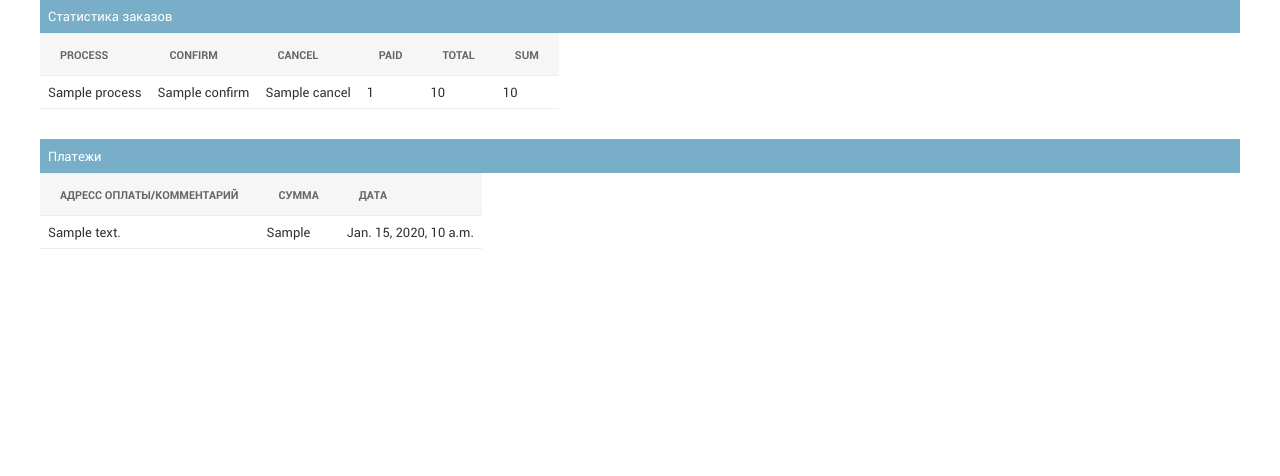
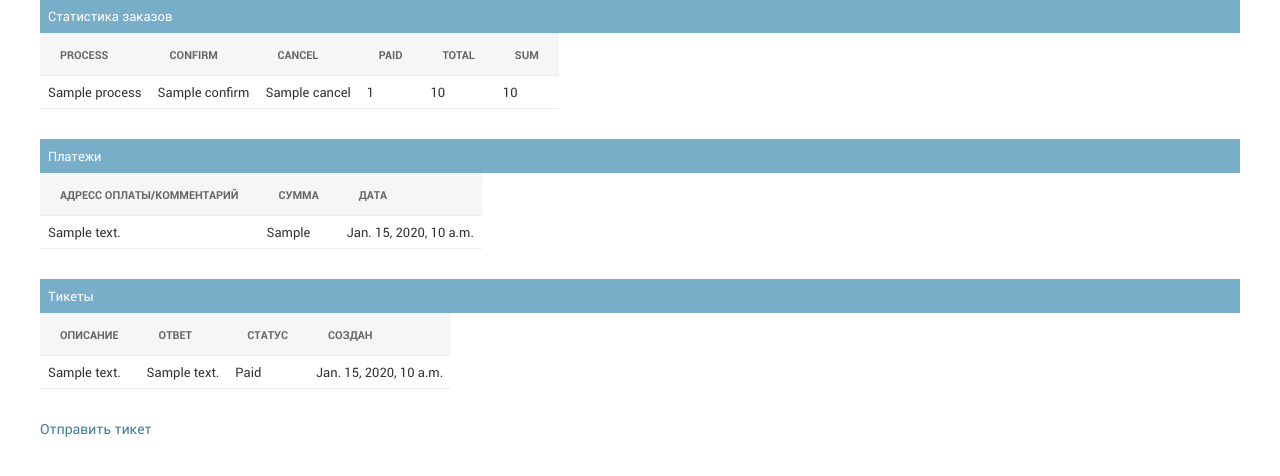
Before and after one commit to abikonya/logistic-bot, a Django app: template statistic_site/templates/main.html in a window 1280 px wide. Shown: the part 211-687 px from the top of the page. Run offline with Django 3.2, Linux system fonts and the light colour scheme; tables that the repository leaves empty hold one stand-in row (values such as "Sample post"); the template is opened without the code that fills it: values that come from a table or form of the project are taken from there, most other values are stand-ins (such as "Sample title", 1, 10 or a date in 2020); some libraries are stand-ins or nearby versions.

Commit message:
Final version

```diff
--- a/bot_app/api_func.py
+++ b/bot_app/api_func.py
@@ -219,7 +219,7 @@ def get_distance(telegram_id, args):
 
 def get_all(telegram_id, offset):
     try:
-        url = (return_param(telegram_id, 'api_address') + return_param(telegram_id, 'gel_all'))
+        url = (return_param(telegram_id, 'api_address') + return_param(telegram_id, 'get_all'))
         request = requests.get(url.format(
             user_id=return_param(telegram_id, 'user_id'),
             zipcode=return_param(telegram_id, 'zipcode'),
@@ -271,13 +271,13 @@ def get_items(telegram_id):
         print(err)
 
 
-def get_status(telegram_id):
+def get_status():
     try:
         all_statuses = list()
         for each in ConnectedApi.objects.all():
             url = each.address + each.get_status
             request = requests.get(url.format(
-                user_id=return_param(telegram_id, 'user_id')))
+                user_id='D87hd487ft4'))
             answer = json.loads(request.text)['package_list']
             for every in answer:
                 every['api'] = each.address
--- a/bot_app/models.py
+++ b/bot_app/models.py
@@ -142,3 +142,16 @@ class ConnectedApi(models.Model):
         verbose_name_plural = 'Адреса API'
         verbose_name = 'Адрес API'
         ordering = ['-address']
+
+
+class Tickets(models.Model):
+    username = models.CharField(max_length=50, verbose_name='Username')
+    description = models.CharField(max_length=500, verbose_name='Description')
+    answer = models.CharField(max_length=500, verbose_name='Answer', default='Fill')
+    status = models.CharField(max_length=50, verbose_name='Status')
+    created = models.DateTimeField(max_length=50, auto_now_add=True, db_index=True, verbose_name='Дата создания')
+
+    class Meta:
+        verbose_name_plural = 'Тикеты'
+        verbose_name = 'Тикет'
+        ordering = ['-username', '-status', '-created']
--- a/statistic_site/templates/css/base.css
+++ b/statistic_site/templates/css/base.css
@@ -981,3 +981,46 @@ table#change-history tbody th {
 .popup #header {
     padding: 10px 20px;
 }
+
+.footer {
+    position: relative;
+    margin-bottom: auto;
+    height: 20px;
+}
+
+#ticket {
+    width: 300px;
+    height: 250px;
+    text-align: center;
+    padding: 15px;
+    border: 3px solid #79aec8;
+    border-radius: 10px;
+    background: white;
+    display: none;
+    position: fixed;
+    top: 0;
+    right: 0;
+    bottom: 0;
+    left: 0;
+    margin: auto;
+}
+
+#ticket:target {
+     display: block;
+}
+
+.close {
+    display: inline-block;
+    color: #000000;
+    padding: 0 12px;
+    margin-bottom: auto;
+    text-decoration: none;
+    cursor:pointer;
+}
+
+.description {
+      position: relative;
+      margin-top: 10px;
+      width: 90%;
+      height: 150px;
+}
--- a/statistic_site/templates/main.html
+++ b/statistic_site/templates/main.html
@@ -37,7 +37,7 @@
         </script>
         <a href="javascript:new_wallet('{{ user.username }}')" id="get_wallet">Получить новый адрес кошелька</a>
 
-        Добро пожаловать, <strong>{{ user.username }}</strong>. Ваш баланс, <strong>{{ balance }}</strong>
+        Добро пожаловать, <strong>{{ user.username }}</strong>. Ваш баланс, <strong>{{ balance|floatformat:8 }}</strong>
         <a href="/statistic/logout/">Выйти</a>
         {% else %}
         <a href="/statistic/login/">Войти</a>
@@ -256,5 +256,75 @@
                 </div>
     </fieldset>
 
+    {% if tickets %}
+    <fieldset class="module aligned ">
+        <h2>Тикеты</h2>
+         <div class="tickets">
+                    <table id="tickets_list">
+                        <thead>
+                        <tr>
+                            <th scope="col"  class="sortable column-description">
+                                <div class="text"><a>Описание</a></div>
+                                <div class="clear"></div>
+                            </th>
+
+                            <th scope="col"  class="sortable column-answer">
+                                <div class="text"><a>Ответ</a></div>
+                                <div class="clear"></div>
+                            </th>
+
+                            <th scope="col"  class="sortable column-status">
+                                <div class="text"><a>Статус</a></div>
+                                <div class="clear"></div>
+                            </th>
+
+                            <th scope="col"  class="sortable column-date">
+                                <div class="text"><a>Создан</a></div>
+                                <div class="clear"></div>
+                            </th>
+                        <tbody>
+
+                        {% for ticket in tickets %}
+
+                            <tr class="row">
+
+                            <td class="field-address">{{ ticket.description }}</td>
+                            <td class="field-answer">{{ ticket.answer }}</td>
+                            <td class="field-amount">{{ ticket.status }}</td>
+                            <td class="field-date">{{ ticket.created }}</td>
+                            </tr>
+
+                        {% endfor %}
+
+                    </tbody>
+                    </table>
+                </div>
+    </fieldset>
+    {% endif %}
+
+
+    <div class="footer">
+
+        <div id="ticket">
+                <form action="/statistic/" method="post" id="ticket-form">{%csrf_token%}
+                    <div class="form-row">
+
+                      <label class="required" for="id_username">Имя пользователя:</label> <input type="text" name="username" autofocus required id="id_username"  value="{{ user.username }}">
+                    </div>
+                    <div class="form-row">
+
+                      <label class="required" for="description"></label> <textarea class="description" placeholder="Введите описание проблемы" name="description" required id="description"></textarea>
+                    </div>
+
+
+                    <div class="submit-row">
+                        <input type="submit" value="Отправить">
+                    </div>
+                  </form>
+            <a href="#" class="close">Закрыть окно</a>
+        </div>
+        <a href="#ticket">Отправить тикет</a>
+    </div>
+
 </body>
 </html>
```
Also changed, not shown: bot_app/admin.py (+7 -4 lines), bot_app/dbworker.py (+5 -5 lines), bot_app/views.py (+9 -4 lines), statistic_site/views.py (+21 -13 lines).
